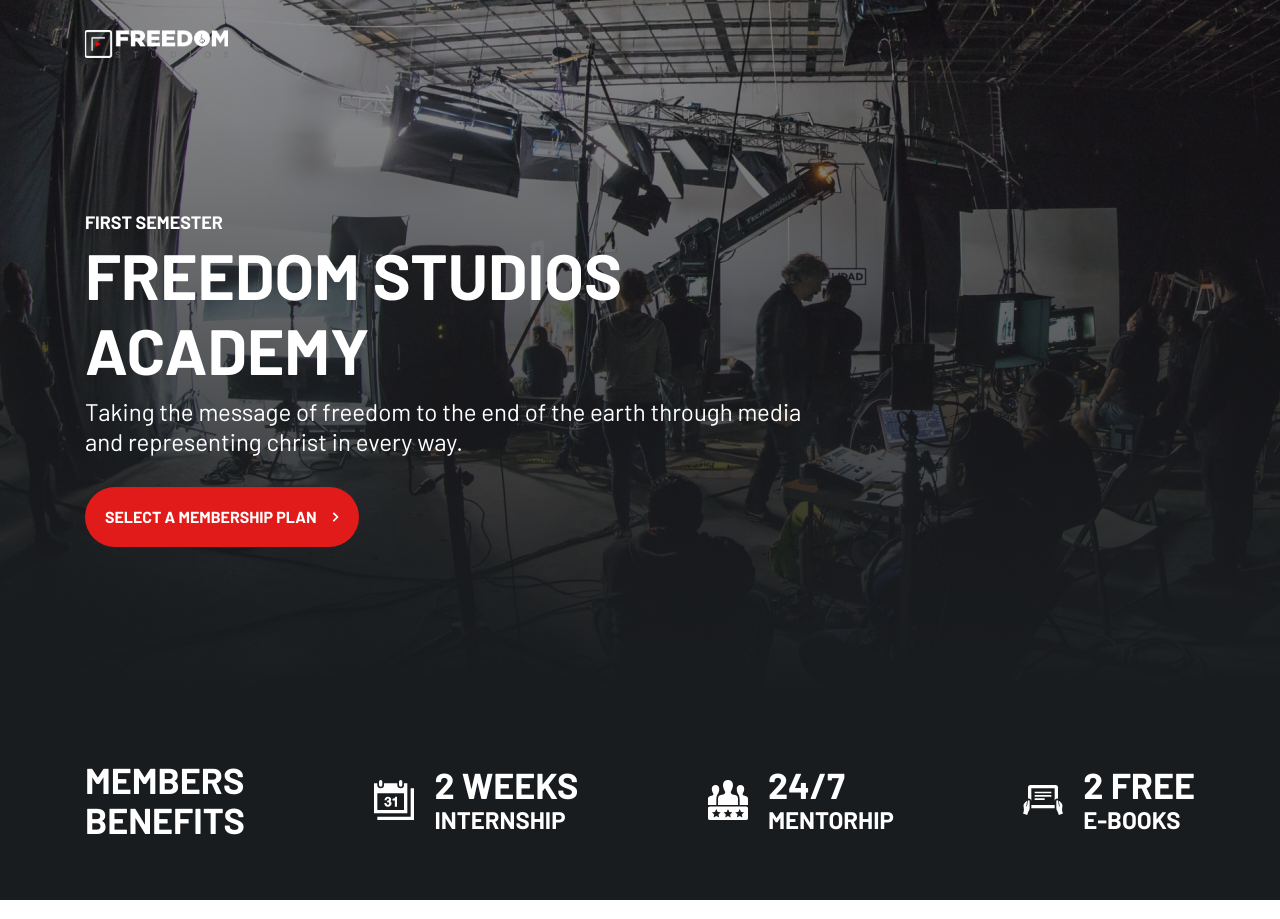
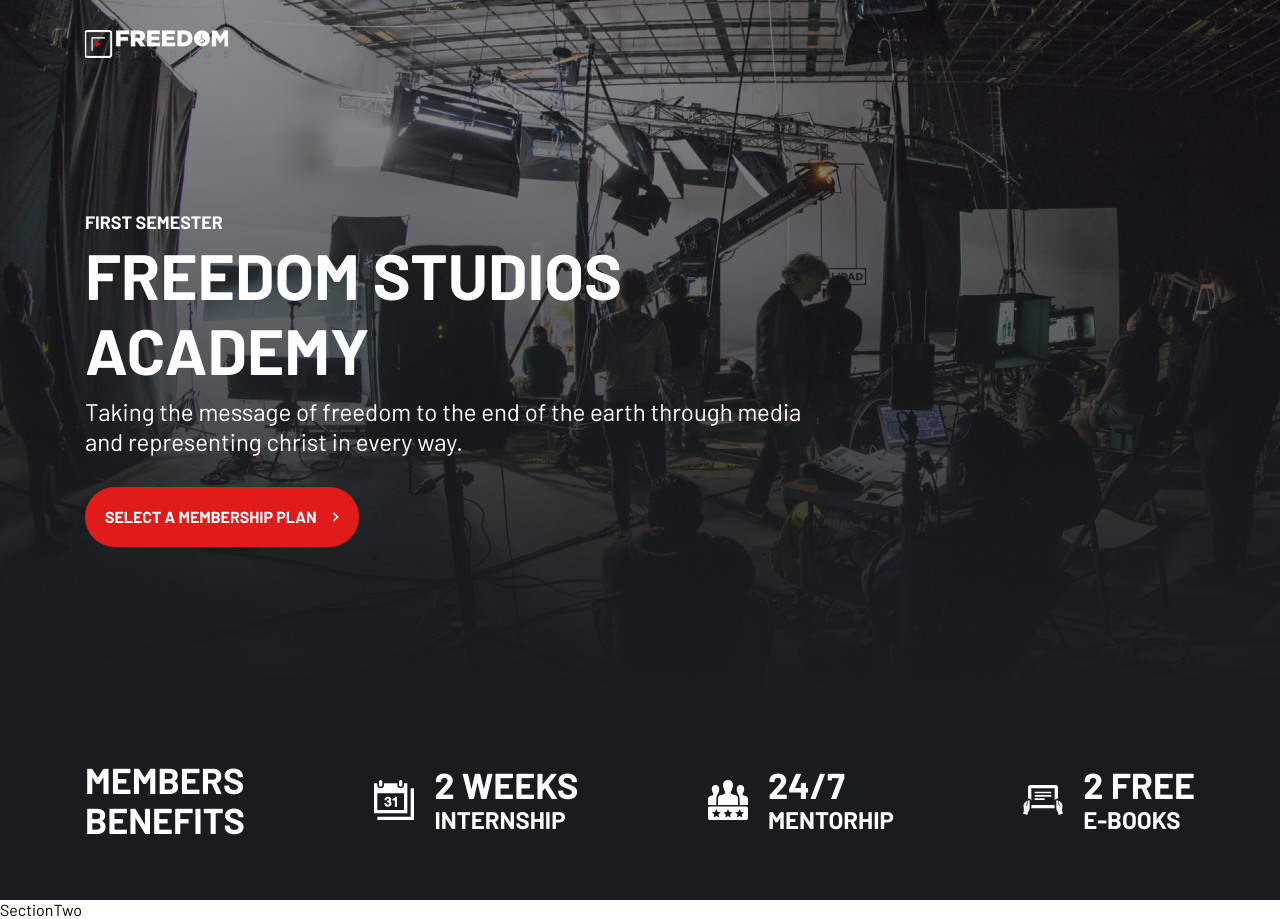
Before and after one commit to Mohammadshahzaib007/freedom-studios-academy-landing-page, a React (Vite) app: page / in a window 1280 px wide. Built offline with nearby package versions, Linux system fonts and the light colour scheme.

Commit message:
working on section two and updated folder structure

```diff
--- a/src/Pages/Home/Home.jsx
+++ b/src/Pages/Home/Home.jsx
@@ -1,9 +1,12 @@
-import HeroSection from "./components/HeroSection";
+import HeroSection from "./components/HeroSection/HeroSection";
+import SectionTwo from "./components/SectionTwo/SectionTwo";
 
 function Home() {
   return (
     <div>
       <HeroSection />
+
+      <SectionTwo />
     </div>
   );
 }
--- a/src/Pages/Home/components/heroSection.module.css
+++ b/src/Pages/Home/components/HeroSection/heroSection.module.css
@@ -7,7 +7,7 @@
       #191c1f 47.89%,
       rgba(31, 35, 39, 0) 100%
     ),
-    url("../../../assets/1.png");
+    url("../../../../assets/1.png");
   mix-blend-mode: soft-light;
 }
 
--- /dev/null
+++ b/src/Pages/Home/components/SectionTwo/SectionTwo.jsx
@@ -0,0 +1,7 @@
+import styles from "./sectionTwo.module.css";
+
+function SectionTwo() {
+  return <section>SectionTwo</section>;
+}
+
+export default SectionTwo;
```
Also changed, not shown: src/Pages/Home/components/HeroSection/HeroSection.jsx (renamed from src/Pages/Home/components/HeroSection.jsx, +6 -6 lines), src/Pages/Home/components/SectionTwo/sectionTwo.module.css (added).
